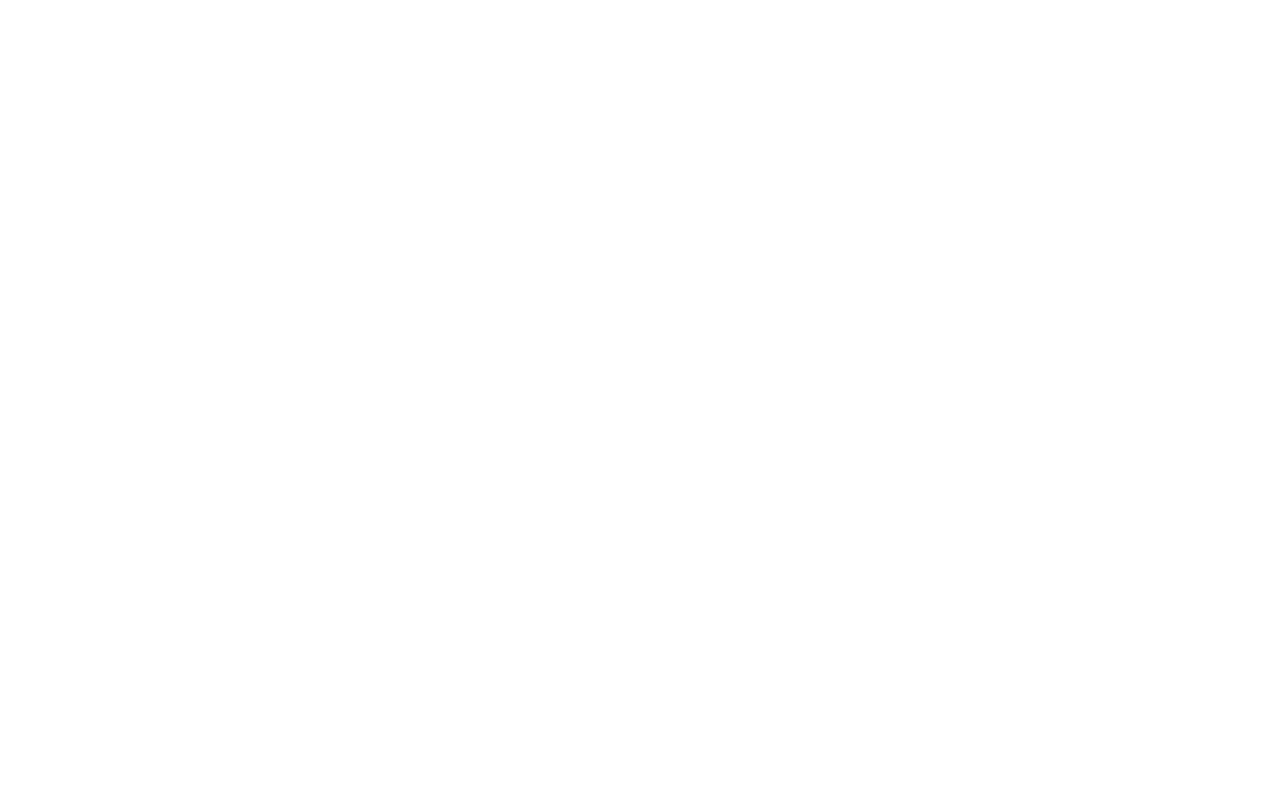
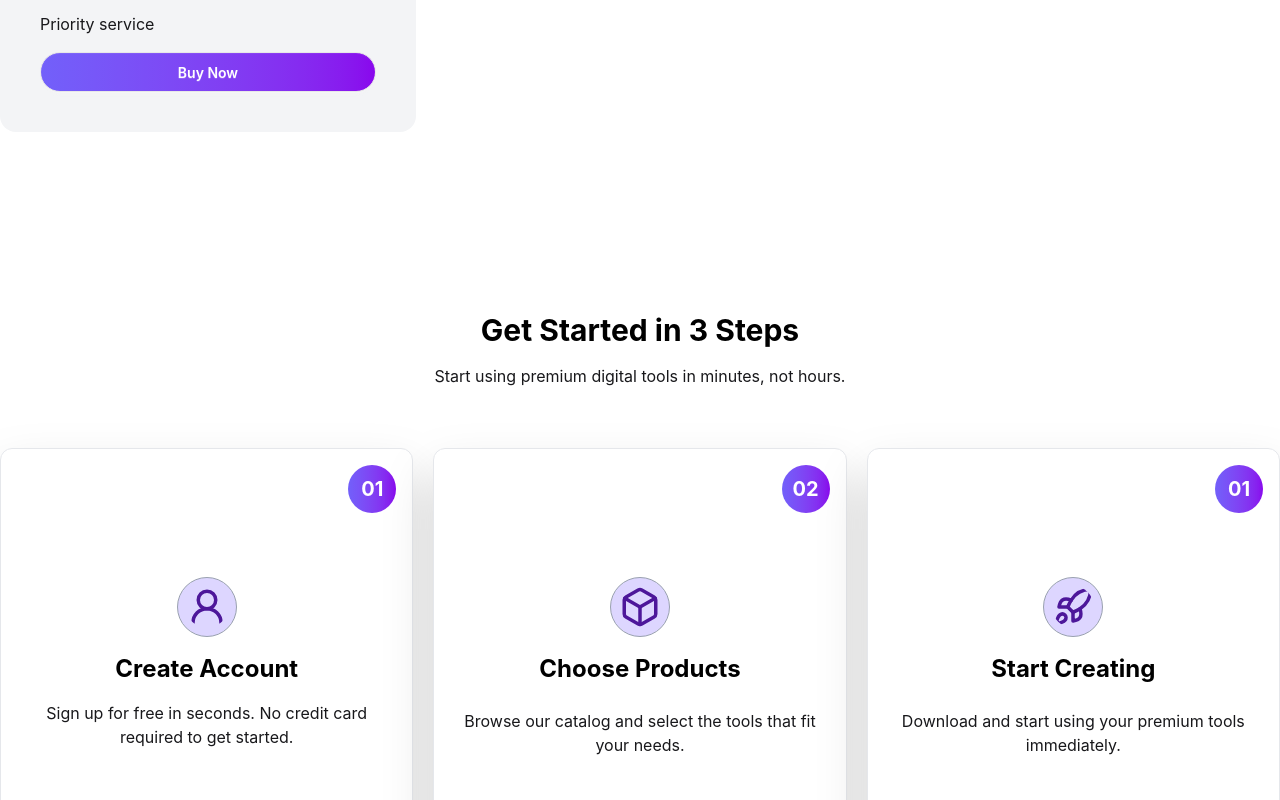
Before and after one commit to mohammadmostofa/Digital_tools_react_project, a React (Vite) app: page / in a window 1280 px wide. Shown: the part 3228-4028 px from the top of the page. Before the commit the page ends 3200 px from the top, so only its background shows below. Built offline with nearby package versions, Linux system fonts and the light colour scheme.

Commit message:
added in pricing card

```diff
--- /dev/null
+++ b/public/Pricing.json
@@ -0,0 +1,38 @@
+[
+  {
+    "name": "Starter",
+    "description": "Perfect for getting started",
+    "price": "$0/month",
+    "isPopular": false,
+    "features": [
+      "Basic access",
+      "Limited templates",
+      "Email support"
+    ],
+    "buttonText": "Start Free Trial"
+  },
+  {
+    "name": "Pro",
+    "description": "For growing users and professionals",
+    "price": "$9/month",
+    "isPopular": true,
+    "features": [
+      "All starter features",
+      "100+ templates",
+      "Priority support"
+    ],
+    "buttonText": "Start Pro Trial"
+  },
+  {
+    "name": "Enterprise",
+    "description": "Best for teams and businesses",
+    "price": "$29/month",
+    "isPopular": false,
+    "features": [
+      "All pro features",
+      "Team collaboration",
+      "Dedicated support"
+    ],
+    "buttonText": "Contact Sales"
+  }
+]
--- a/public/product.json
+++ b/public/product.json
@@ -14,7 +14,7 @@
     "id": 2,
     "name": "Pro Plan",
     "description": "Ideal for professionals who need advanced features.",
-    "price": 29,
+    "price":29,
     "period": "29$/month",
     "tagType": "popular",
     "features": ["100+ templates", "Priority support", "ATS optimization"],
--- a/src/App.jsx
+++ b/src/App.jsx
@@ -4,8 +4,19 @@
 import Banner from './Components/Banner/Banner'
 import Cards from './Components/Cards/Cards'
 import Navbar from './Components/Navbar/Navbar'
+import Information from './assets/Information/Information'
+import Pricing from './assets/Pricing/Pricing'
+
+// pricing fetch
+
+ const fetchPricing = async () => {
+    const res = await fetch('/Pricing.json')
+    return res.json()
+ }
 
 
+//  call the fetchPrice
+const fetchPricingPromise = fetchPricing()
 
 
 // card
@@ -44,6 +55,17 @@
     </Suspense>
 
 
+    <Information></Information>
+
+
+
+    {/* Princing card */}
+
+    <Suspense fallback={<span className="loading loading-spinner text-neutral"></span>} >
+
+                   <Pricing fetchPricingPromise={fetchPricingPromise} ></Pricing>
+    </Suspense>
+
 
 
 
--- a/src/Components/Cards/Card.jsx
+++ b/src/Components/Cards/Card.jsx
@@ -1,6 +1,5 @@
 import React from 'react';
 import Feature from './Feature';
-import Cart from '../Cart';
 import { Check } from 'lucide-react';
 
 
@@ -25,6 +24,10 @@
                    <h2 className='text-3xl font-bold text-black'> {singleCard.name} </h2>
                    <p className='text-xl font-normal text-black'> {singleCard.description} </p>
                    <h3 className='text-black font-bold'> {singleCard.period} </h3>
+                     <h2> {singleCard.price} </h2>
+
+
+
 
                    {
 
@@ -37,7 +40,7 @@
                     <button  disabled = {isAlreadyAddCard}
                     onClick={() => handleCards(card)}
                      className= {`btn rounded-full text-white
-                              ${isAlreadyAddCard? 'bg-gradient-to-r from-[#006278] to-[#016ea0]':'bg-gradient-to-r from-[#7260fa] to-[#8906ed]' }
+                              ${isAlreadyAddCard? 'bg-gradient-to-r from-[#006278] to-[#016ea0]':'bg-gradient-to-r from-[#7260fa] to-[#8906ed]bg-gradient-to-r from-[#7260fa] to-[#8906ed]' }
                      `}>
 
                         {isAlreadyAddCard?  <div className='flex justify-center items-center'><Check /> Add to Card</div> : singleCard.button }
@@ -48,9 +51,7 @@
 
             </div>
 
-            {
 
-            }
 
     </div>
 
--- a/src/Components/Cart.jsx
+++ b/src/Components/Cart.jsx
@@ -8,6 +8,7 @@
        const updatedCard =  countCard.filter(items => items.id !== card.id);
            setCountCard(updatedCard);
   }
+
 
 
 
@@ -27,9 +28,14 @@
                    <h3 className='text-black font-bold text-nowrap'> {card.period} </h3>
                  </div>
 
+
             </div>
 
             <div>
+            </div>
+
+            <div>
+
               <button  onClick={removeHadleBtn}><Trash></Trash></button>
             </div>
               </div>
--- /dev/null
+++ b/src/assets/Information/Information.jsx
@@ -0,0 +1,84 @@
+import { Box, Rocket, UserRound } from 'lucide-react';
+import React from 'react';
+
+const Information = () => {
+  return (
+    <div className='container mx-auto py-10 my-20 '>
+
+      <div className='flex flex-col justify-center items-center py-5 space-y-4'>
+
+              <h1 className='text-3xl font-bold text-black pt-10'>Get Started in 3 Steps</h1>
+              <p>Start using premium digital tools in minutes, not hours.</p>
+      </div>
+
+                    {/* card started */}
+       <div className='grid grid-cols-1   md:grid-cols-2 lg:grid-cols-3 justify-between items-center mt-10 gap-5'>
+
+
+               <div className='border  border-gray-200 drop-shadow-2xl shadow-white rounded-xl bg-white p-4 h-110 flex flex-col'>
+
+                <div className=' flex justify-end  text-center'>
+                        <h1 className='bg-gradient-to-r from-[#7260fa] to-[#8906ed]
+                         rounded-full flex justify-center items-center font-bold text-white  w-12 h-12 text-center text-xl'>01</h1>
+                </div>
+
+                 <div className='flex flex-col justify-center items-center text-center pt-16 space-y-4'>
+                        <UserRound className='border border-gray-400  rounded-full bg-violet-200 p-2 text-violet-900 ' size={60} />
+                        <h2 className='font-bold text-black text-2xl'>Create Account</h2>
+                        <p className='px-2'>Sign up for free in seconds. No credit card required to get started.</p>
+
+                 </div>
+
+               </div>
+
+               <div className='border border-gray-200 drop-shadow-2xl shadow-white rounded-xl bg-white p-4 h-110 flex flex-col  '>
+
+                <div className=' flex justify-end  text-center'>
+                        <h1 className='bg-gradient-to-r from-[#7260fa] to-[#8906ed]
+                         rounded-full flex justify-center items-center font-bold text-white  w-12 h-12 text-center text-xl'>02</h1>
+                </div>
+
+                 <div className='flex flex-col justify-center items-center text-center pt-16 space-y-4'>
+                        <Box className='border border-gray-400
+                         rounded-full bg-violet-200 p-2 text-violet-900 ' size={60} > </Box>
+
+                        <h2 className='font-bold text-black text-2xl'>Choose Products</h2>
+                        <p className='p-2'>Browse our catalog and select the tools that fit your needs.</p>
+
+                 </div>
+
+               </div>
+
+               <div className='border border-gray-200 drop-shadow-2xl shadow-white rounded-xl bg-white p-4 h-110 flex flex-col  '>
+
+                <div className=' flex justify-end  text-center'>
+                        <h1 className='bg-gradient-to-r from-[#7260fa] to-[#8906ed]
+                         rounded-full flex justify-center items-center font-bold text-white  w-12 h-12 text-center text-xl'>01</h1>
+                </div>
+
+                 <div className='flex flex-col justify-center items-center text-center pt-16 space-y-4'>
+                        <Rocket className='border border-gray-400  rounded-full bg-violet-200 p-2 text-violet-900 ' size={60} />
+                        <h2 className='font-bold text-black text-2xl'>Start Creating</h2>
+                        <p className='p-2'>Download and start using your premium tools immediately.</p>
+
+                 </div>
+
+               </div>
+
+
+
+
+
+
+
+
+
+       </div>
+
+
+
+    </div>
+  );
+};
+
+export default Information;
--- /dev/null
+++ b/src/assets/Pricing/Pricing.jsx
@@ -0,0 +1,19 @@
+import React, { use } from 'react';
+import PricingCards from './PricingCards';
+
+const Pricing = ({fetchPricingPromise}) => {
+     const  pricingCard = use(fetchPricingPromise)
+     console.log(pricingCard)
+
+  return (
+    <div className=' container mx-auto grid grid-cols-3 justify-between items-center  gap-4 py-10 my-20'>
+
+           {
+            pricingCard.map((card,index) => <PricingCards key={index}  card={card}  >  </PricingCards> )
+           }
+
+    </div>
+  );
+};
+
+export default Pricing;
--- /dev/null
+++ b/src/assets/Pricing/PricingCards.jsx
@@ -0,0 +1,30 @@
+import { Check } from "lucide-react";
+import React from "react";
+const PricingCards = ({card}) => {
+
+
+    const priceCards = card
+  return (
+    <div className= {` h-120 relative border border-gray-300 shadow-2xl py-14 px-4 rounded-2xl ${priceCards.isPopular ? 'bg-gradient-to-r from-[#7260fa] to-[#8906ed] text-white':'bg-[rgba(207,207,207,0.67)]' } `} >
+                     { priceCards.isPopular === true ? <h1 className="absolute -top-5 left-[37%] font-bold rounded-full bg-amber-300 text-black p-4  ">Most Popular</h1> :'' }
+                <div className='space-y-5  '>
+
+                    <h1 className="font-bold text-2xl"> {priceCards.name} </h1>
+                    <p className="text-md"> {priceCards.description} </p>
+                    <h3 className="font-bold text-black text-2xl"> {priceCards.price} </h3>
+                    {
+                      priceCards.features.map((feature,index) => <li className='list-none flex items-center pt-4'  key={index} feature={feature}> {  priceCards.isPopular === true ? <Check className="text-white"></Check>: <Check className="text-green-400"></Check> } {feature} </li> )
+
+                    }
+
+                    <div className='mt-5'>
+                        <button className='btn w-full ' > {priceCards.buttonText} </button>
+                    </div>
+
+
+                </div>
+    </div>
+  );
+};
+
+export default PricingCards;
```
Also changed, not shown: src/Components/Cards/Cards.jsx (+2 -5 lines).
